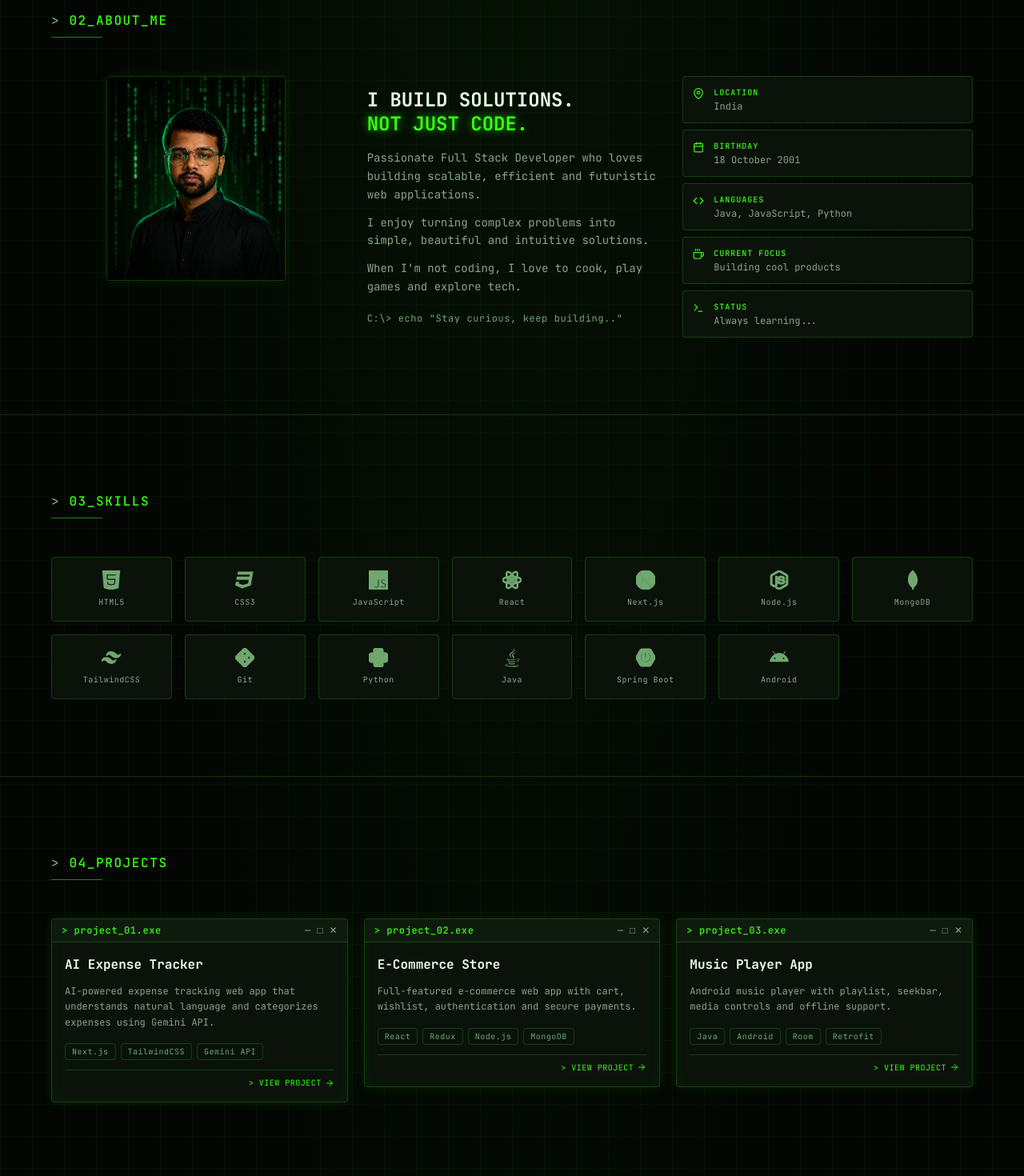
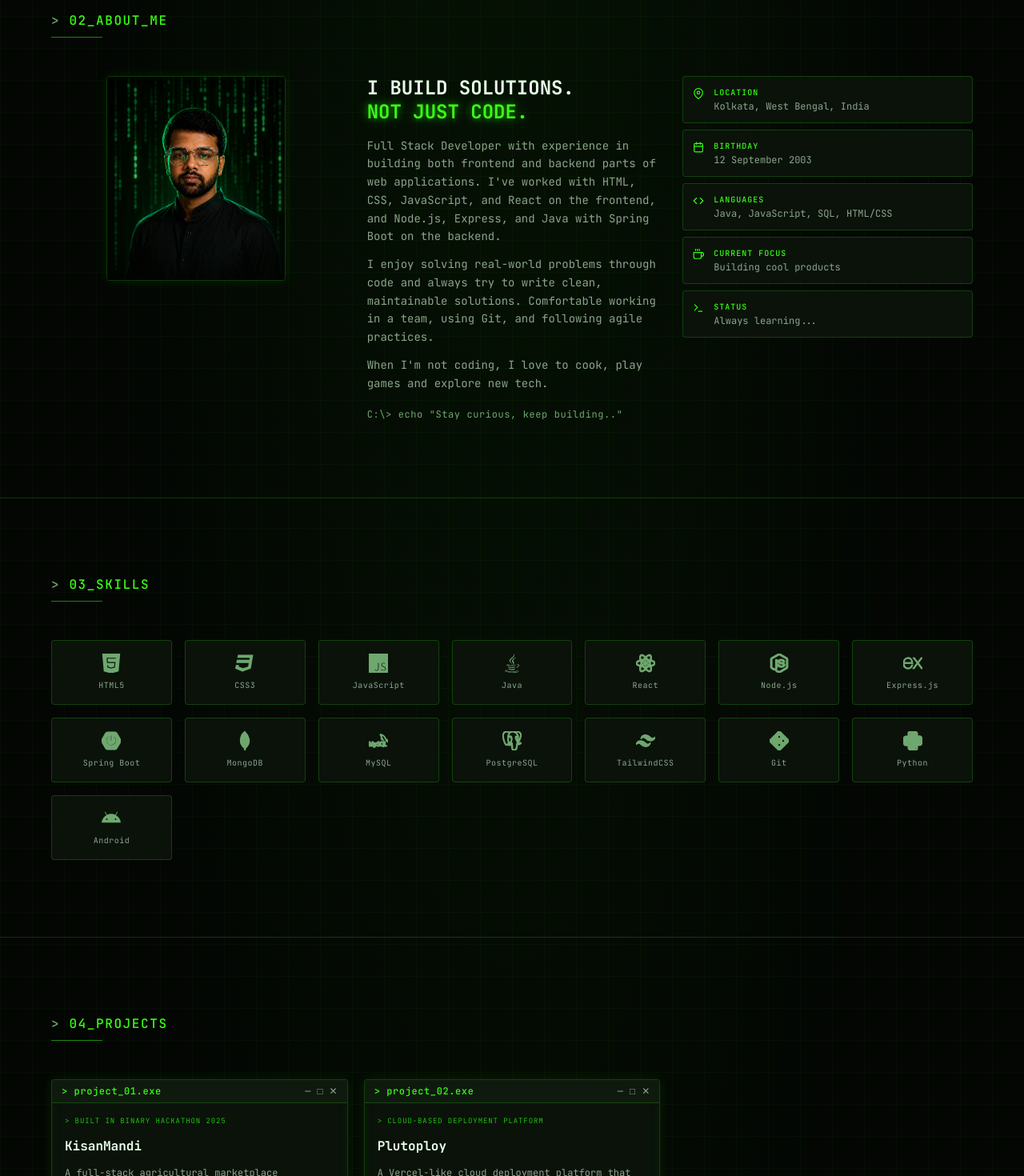
Before and after one commit to hareshkhan01/my-portfolio, a React (Vite) app: page / in a window 1280 px wide. Shown: the part 940-2410 px from the top of the page at 80% size. Built offline with nearby package versions, Linux system fonts and the light colour scheme.

Commit message:
Update Projects,Experience,Skills, Personal Info, etc..

```diff
--- a/src/components/Experience.jsx
+++ b/src/components/Experience.jsx
@@ -1,48 +1,216 @@
-import { motion } from "framer-motion";
+import { useState, useEffect } from "react";
+import { motion, AnimatePresence } from "framer-motion";
+import { FiLoader } from "react-icons/fi";
 import SectionHeader from "./SectionHeader";
 import TerminalWindow from "./TerminalWindow";
-import { experience } from "../data/portfolio";
+import { experienceMessages, education } from "../data/portfolio";
+
+const TypingText = ({ text, delay = 0, speed = 40 }) => {
+  const [displayed, setDisplayed] = useState("");
+  const [done, setDone] = useState(false);
+
+  useEffect(() => {
+    let timeout;
+    const startTyping = () => {
+      let i = 0;
+      const type = () => {
+        if (i < text.length) {
+          setDisplayed(text.slice(0, i + 1));
+          i++;
+          timeout = setTimeout(type, speed);
+        } else {
+          setDone(true);
+        }
+      };
+      type();
+    };
+    timeout = setTimeout(startTyping, delay);
+    return () => clearTimeout(timeout);
+  }, [text, delay, speed]);
+
+  return (
+    <span>
+      {displayed}
+      {!done && <span className="inline-block w-[2px] h-[1em] bg-matrix-primary ml-0.5 align-middle animate-pulse" />}
+    </span>
+  );
+};
 
 const Experience = () => {
+  const [phase, setPhase] = useState(0);
+
+  useEffect(() => {
+    const timers = [
+      setTimeout(() => setPhase(1), 800),
+      setTimeout(() => setPhase(2), 2400),
+      setTimeout(() => setPhase(3), 4200),
+    ];
+    return () => timers.forEach(clearTimeout);
+  }, []);
+
   return (
     <section id="experience" className="py-16 md:py-24 px-4 md:px-8 lg:px-12 border-t border-matrix-border">
       <div className="max-w-6xl mx-auto">
         <SectionHeader number="05" title="EXPERIENCE" />
         <div className="grid grid-cols-1 lg:grid-cols-5 gap-8 lg:gap-12">
+          {/* Left: The "Loading" experience terminal */}
           <div className="lg:col-span-3">
+            <TerminalWindow title="experience.log">
+              <div className="space-y-5 py-2">
+                {/* Status line */}
+                <div className="flex items-center gap-3">
+                  <motion.div
+                    animate={{ rotate: 360 }}
+                    transition={{ duration: 1.5, repeat: Infinity, ease: "linear" }}
+                  >
+                    <FiLoader size={16} className="text-matrix-primary" />
+                  </motion.div>
+                  <div>
+                    <span className="text-xs tracking-widest text-matrix-primary font-bold glow-text">
+                      {experienceMessages.title}:
+                    </span>
+                    <span className="ml-2 text-xs tracking-widest text-matrix-secondary">
+                      <TypingText text={experienceMessages.status} delay={300} speed={100} />
+                    </span>
+                  </div>
+                </div>
+
+                {/* Loading bar */}
+                <div className="relative">
+                  <div className="h-[3px] bg-matrix-border rounded-full overflow-hidden">
+                    <motion.div
+                      className="h-full bg-matrix-primary rounded-full"
+                      initial={{ width: "0%" }}
+                      animate={{ width: ["0%", "42%", "67%", "42%", "78%", "55%"] }}
+                      transition={{
+                        duration: 4,
+                        repeat: Infinity,
+                        repeatType: "reverse",
+                        ease: "easeInOut",
+                      }}
+                      style={{ boxShadow: "0 0 8px rgba(57, 255, 20, 0.6)" }}
+                    />
+                  </div>
+                  <motion.p
+                    className="text-[10px] text-matrix-text-muted tracking-widest mt-1.5 text-right"
+                    animate={{ opacity: [0.4, 1, 0.4] }}
+                    transition={{ duration: 2, repeat: Infinity }}
+                  >
+                    AWAITING OPPORTUNITY...
+                  </motion.p>
+                </div>
+
+                {/* Separator */}
+                <div className="border-t border-matrix-border" />
+
+                {/* Typed messages */}
+                <div className="space-y-4">
+                  <AnimatePresence>
+                    {phase >= 1 && (
+                      <motion.div
+                        initial={{ opacity: 0, y: 8 }}
+                        animate={{ opacity: 1, y: 0 }}
+                        transition={{ duration: 0.4 }}
+                      >
+                        <p className="text-xs md:text-sm text-matrix-text leading-relaxed">
+                          <span className="text-matrix-primary mr-1">&gt;</span>
+                          <TypingText
+                            text={experienceMessages.lines[0]}
+                            delay={200}
+                            speed={35}
+                          />
+                        </p>
+                      </motion.div>
+                    )}
+                  </AnimatePresence>
+
+                  <AnimatePresence>
+                    {phase >= 2 && (
+                      <motion.div
+                        initial={{ opacity: 0, y: 8 }}
+                        animate={{ opacity: 1, y: 0 }}
+                        transition={{ duration: 0.4 }}
+                      >
+                        <p className="text-xs md:text-sm text-matrix-text leading-relaxed">
+                          <span className="text-matrix-primary mr-1">&gt;</span>
+                          <TypingText
+                            text={experienceMessages.lines[1]}
+                            delay={200}
+                            speed={35}
+                          />
+                        </p>
+                      </motion.div>
+                    )}
+                  </AnimatePresence>
+
+                  <AnimatePresence>
+                    {phase >= 3 && (
+                      <motion.p
+                        initial={{ opacity: 0 }}
+                        animate={{ opacity: 1 }}
+                        transition={{ duration: 0.6 }}
+                        className="text-[10px] text-matrix-muted tracking-widest pt-2 cursor-blink"
+                      >
+                        &gt; READY TO EXECUTE_
+                      </motion.p>
+                    )}
+                  </AnimatePresence>
+                </div>
+              </div>
+            </TerminalWindow>
+          </div>
+
+          {/* Right: Education timeline */}
+          <motion.div
+            initial={{ opacity: 0, y: 30 }}
+            whileInView={{ opacity: 1, y: 0 }}
+            viewport={{ once: true, margin: "-80px" }}
+            transition={{ duration: 0.6, delay: 0.3 }}
+            className="lg:col-span-2"
+          >
+            <div className="mb-4">
+              <h3 className="text-xs tracking-widest text-matrix-primary font-medium glow-text">
+                &gt; EDUCATION
+              </h3>
+            </div>
             <div className="relative">
               <div className="absolute left-[7px] top-2 bottom-2 w-px bg-matrix-border" />
-              <div className="space-y-8">
-                {/* {experience.map((item, index) => (
+              <div className="space-y-5">
+                {education.map((item, index) => {
+                  const Icon = item.icon;
+                  return (
                     <motion.div
                       key={index}
-                    initial={{ opacity: 0, x: -20 }}
+                      initial={{ opacity: 0, x: -15 }}
                       whileInView={{ opacity: 1, x: 0 }}
                       viewport={{ once: true, margin: "-50px" }}
-                    transition={{ delay: index * 0.15, duration: 0.5 }}
+                      transition={{ delay: index * 0.12, duration: 0.5 }}
                       className="relative pl-8"
                     >
-                    <div className="absolute left-0 top-1.5 w-[15px] h-[15px] rounded-full border-2 border-matrix-primary bg-matrix-bg z-10" />
+                      <div className="absolute left-0 top-1.5 w-[15px] h-[15px] rounded-full border-2 border-matrix-primary bg-matrix-bg z-10 flex items-center justify-center">
+                        <Icon size={7} className="text-matrix-primary" />
+                      </div>
                       <div>
-                      <p className="text-[10px] text-matrix-primary tracking-widest font-medium mb-1">{item.period}</p>
-                      <h3 className="text-sm md:text-base text-matrix-text font-bold">
-                        {item.role}
-                        {item.company && <span className="text-matrix-secondary font-normal"> @ {item.company}</span>}
-                      </h3>
-                      <p className="text-[11px] md:text-xs text-matrix-text-muted mt-1 leading-relaxed">{item.description}</p>
+                        <p className="text-[10px] text-matrix-primary tracking-widest font-medium mb-0.5">
+                          {item.period}
+                        </p>
+                        <h4 className="text-xs md:text-sm text-matrix-text font-bold leading-snug">
+                          {item.degree}
+                        </h4>
+                        {item.institution && (
+                          <p className="text-[10px] md:text-[11px] text-matrix-secondary mt-0.5">
+                            {item.institution}
+                          </p>
+                        )}
+                        <p className="text-[10px] text-matrix-text-muted mt-0.5 tracking-wider">
+                          {item.score}
+                        </p>
                       </div>
                     </motion.div>
-                ))} */}
-                <p>Blah Blah Balh</p>
+                  );
+                })}
               </div>
             </div>
-          </div>
-          <motion.div initial={{ opacity: 0, y: 30 }} whileInView={{ opacity: 1, y: 0 }} viewport={{ once: true, margin: "-80px" }} transition={{ duration: 0.6, delay: 0.3 }} className="lg:col-span-2 flex items-start">
-            <TerminalWindow title="system.log" className="w-full">
-              <div className="flex flex-col items-center justify-center py-6 md:py-8">
-                <p className="text-2xl md:text-3xl font-black text-matrix-primary glow-text text-center leading-tight tracking-tight">WAKE UP.<br />CODE.<br />REPEAT.</p>
-              </div>
-            </TerminalWindow>
           </motion.div>
         </div>
       </div>
--- a/src/components/Projects.jsx
+++ b/src/components/Projects.jsx
@@ -13,6 +13,9 @@ const Projects = () => (
           <motion.div key={project.id} initial={{ opacity: 0, y: 30 }} whileInView={{ opacity: 1, y: 0 }} viewport={{ once: true, margin: "-50px" }} transition={{ delay: index * 0.1, duration: 0.5 }}>
             <TerminalWindow title={`${project.id}.exe`}>
               <div className="space-y-3">
+                {project.highlight && (
+                  <p className="text-[9px] text-matrix-secondary tracking-widest uppercase">&gt; {project.highlight}</p>
+                )}
                 <h3 className="text-sm md:text-base text-matrix-text font-bold">{project.title}</h3>
                 <p className="text-[11px] md:text-xs text-matrix-text-muted leading-relaxed">{project.description}</p>
                 <div className="flex flex-wrap gap-1.5 pt-1">
--- a/src/data/portfolio.js
+++ b/src/data/portfolio.js
@@ -15,6 +15,7 @@ import {
   FiCoffee,
   FiTerminal,
   FiLayers,
+  FiBookOpen,
 } from "react-icons/fi";
 
 import {
@@ -28,6 +29,9 @@ import {
   SiGit,
   SiPython,
   SiSpringboot,
+  SiExpress,
+  SiPostgresql,
+  SiMysql,
 } from "react-icons/si";
 
 import { FaJava, FaAndroid } from "react-icons/fa";
@@ -35,14 +39,14 @@ import { FaCss3 } from "react-icons/fa6";
 
 export const personalInfo = {
   name: "Haresh Khan",
-  title: "Software Developer",
+  title: "Full Stack Developer",
   tagline: "I DON'T USE",
   taglineAccent: "TECHNOLOGY.",
   taglineEnd: "I UNDERSTAND IT.",
   subtitle: "Hi, I'm Haresh Khan",
   initializingText: "> INITIALIZING PORTFOLIO...",
   social: {
-    github: "https://github.com/hareshkhan0",
+    github: "https://github.com/hareshkhan01",
     linkedin: "https://www.linkedin.com/in/haresh-khan-481451331/",
     email: "hareshkhan060@gmail.com",
   },
@@ -53,15 +57,15 @@ export const aboutData = {
   heading: "I BUILD SOLUTIONS.",
   headingAccent: "NOT JUST CODE.",
   bio: [
-    "Passionate Full Stack Developer who loves building scalable, efficient and futuristic web applications.",
-    "I enjoy turning complex problems into simple, beautiful and intuitive solutions.",
-    'When I\'m not coding, I love to cook, play games and explore tech.',
+    "Full Stack Developer with experience in building both frontend and backend parts of web applications. I've worked with HTML, CSS, JavaScript, and React on the frontend, and Node.js, Express, and Java with Spring Boot on the backend.",
+    "I enjoy solving real-world problems through code and always try to write clean, maintainable solutions. Comfortable working in a team, using Git, and following agile practices.",
+    "When I'm not coding, I love to cook, play games and explore new tech.",
   ],
   terminalPrompt: 'C:\\> echo "Stay curious, keep building.."',
   infoCards: [
-    { icon: FiMapPin, label: "LOCATION", value: "India" },
-    { icon: FiCalendar, label: "BIRTHDAY", value: "18 October 2001" },
-    { icon: FiCode, label: "LANGUAGES", value: "Java, JavaScript, Python" },
+    { icon: FiMapPin, label: "LOCATION", value: "Kolkata, West Bengal, India" },
+    { icon: FiCalendar, label: "BIRTHDAY", value: "12 September 2003" },
+    { icon: FiCode, label: "LANGUAGES", value: "Java, JavaScript, SQL, HTML/CSS" },
     { icon: FiCoffee, label: "CURRENT FOCUS", value: "Building cool products" },
     { icon: FiTerminal, label: "STATUS", value: "Always learning..." },
   ],
@@ -71,71 +75,82 @@ export const skills = [
   { name: "HTML5", icon: SiHtml5 },
   { name: "CSS3", icon: FaCss3 },
   { name: "JavaScript", icon: SiJavascript },
+  { name: "Java", icon: FaJava },
   { name: "React", icon: SiReact },
-  { name: "Next.js", icon: SiNextdotjs },
   { name: "Node.js", icon: SiNodedotjs },
+  { name: "Express.js", icon: SiExpress },
+  { name: "Spring Boot", icon: SiSpringboot },
   { name: "MongoDB", icon: SiMongodb },
+  { name: "MySQL", icon: SiMysql },
+  { name: "PostgreSQL", icon: SiPostgresql },
   { name: "TailwindCSS", icon: SiTailwindcss },
   { name: "Git", icon: SiGit },
   { name: "Python", icon: SiPython },
-  { name: "Java", icon: FaJava },
-  { name: "Spring Boot", icon: SiSpringboot },
   { name: "Android", icon: FaAndroid },
 ];
 
 export const projects = [
   {
     id: "project_01",
-    title: "AI Expense Tracker",
+    title: "KisanMandi",
     description:
-      "AI-powered expense tracking web app that understands natural language and categorizes expenses using Gemini API.",
-    technologies: ["Next.js", "TailwindCSS", "Gemini API"],
+      "A full-stack agricultural marketplace connecting farmers directly with buyers, eliminating intermediaries. Built with secure authentication, product listings, and order management through RESTful APIs.",
+    technologies: ["React", "Node.js", "Express", "MongoDB"],
     github: "",
     demo: "",
+    highlight: "Built in Binary Hackathon 2025",
   },
   {
     id: "project_02",
-    title: "E-Commerce Store",
+    title: "Plutoploy",
     description:
-      "Full-featured e-commerce web app with cart, wishlist, authentication and secure payments.",
-    technologies: ["React", "Redux", "Node.js", "MongoDB"],
+      "A Vercel-like cloud deployment platform that automates application builds and production deployments from GitHub repositories. Features real-time monitoring via SSE & WebSockets, isolated Podman containers with Caddy reverse proxy.",
+    technologies: ["React", "TypeScript", "Node.js", "PostgreSQL", "GitHub Actions"],
     github: "",
     demo: "",
-  },
-  {
-    id: "project_03",
-    title: "Music Player App",
-    description:
-      "Android music player with playlist, seekbar, media controls and offline support.",
-    technologies: ["Java", "Android", "Room", "Retrofit"],
-    github: "",
-    demo: "",
+    highlight: "Cloud-Based Deployment Platform",
   },
 ];
 
-export const experience = [
+export const education = [
   {
-    period: "2024 — Present",
-    role: "Freelance Developer",
-    company: "",
-    description:
-      "Building modern web applications and mobile apps for clients worldwide.",
+    period: "2024 — 2026",
+    degree: "Master of Computer Application",
+    institution: "Kalyani Government Engineering College",
+    score: "CGPA: 7.92 / 10.0",
+    icon: FiBookOpen,
   },
   {
-    period: "2023 — 2024",
-    role: "Full Stack Developer Intern",
-    company: "XYZ Corp",
-    description:
-      "Worked on real-world projects, REST APIs, and optimized frontend performance.",
+    period: "2021 — 2024",
+    degree: "Bachelor of Computer Application",
+    institution: "Mahishadal Raj College",
+    score: "72.19%",
+    icon: FiBookOpen,
   },
   {
-    period: "2022 — 2023",
-    role: "Android Developer Intern",
-    company: "ABC Apps",
-    description:
-      "Developed Android applications, integrated APIs and improved app performance.",
+    period: "2021",
+    degree: "Class 12th (WBSCTE&SD)",
+    institution: "",
+    score: "67.4%",
+    icon: FiFileText,
+  },
+  {
+    period: "2019",
+    degree: "Class 10th (WBBSE)",
+    institution: "",
+    score: "53.4%",
+    icon: FiFileText,
   },
 ];
+
+export const experienceMessages = {
+  title: "Experience",
+  status: "Loading...",
+  lines: [
+    "Give me a chance, I'll turn it into experience.",
+    "Give me enough experience, and who knows where it’ll take me.",
+  ],
+};
 
 export const contactInfo = {
   heading: "LET'S BUILD SOMETHING",
```
Lines whose indentation alone changed are shown as unchanged.
